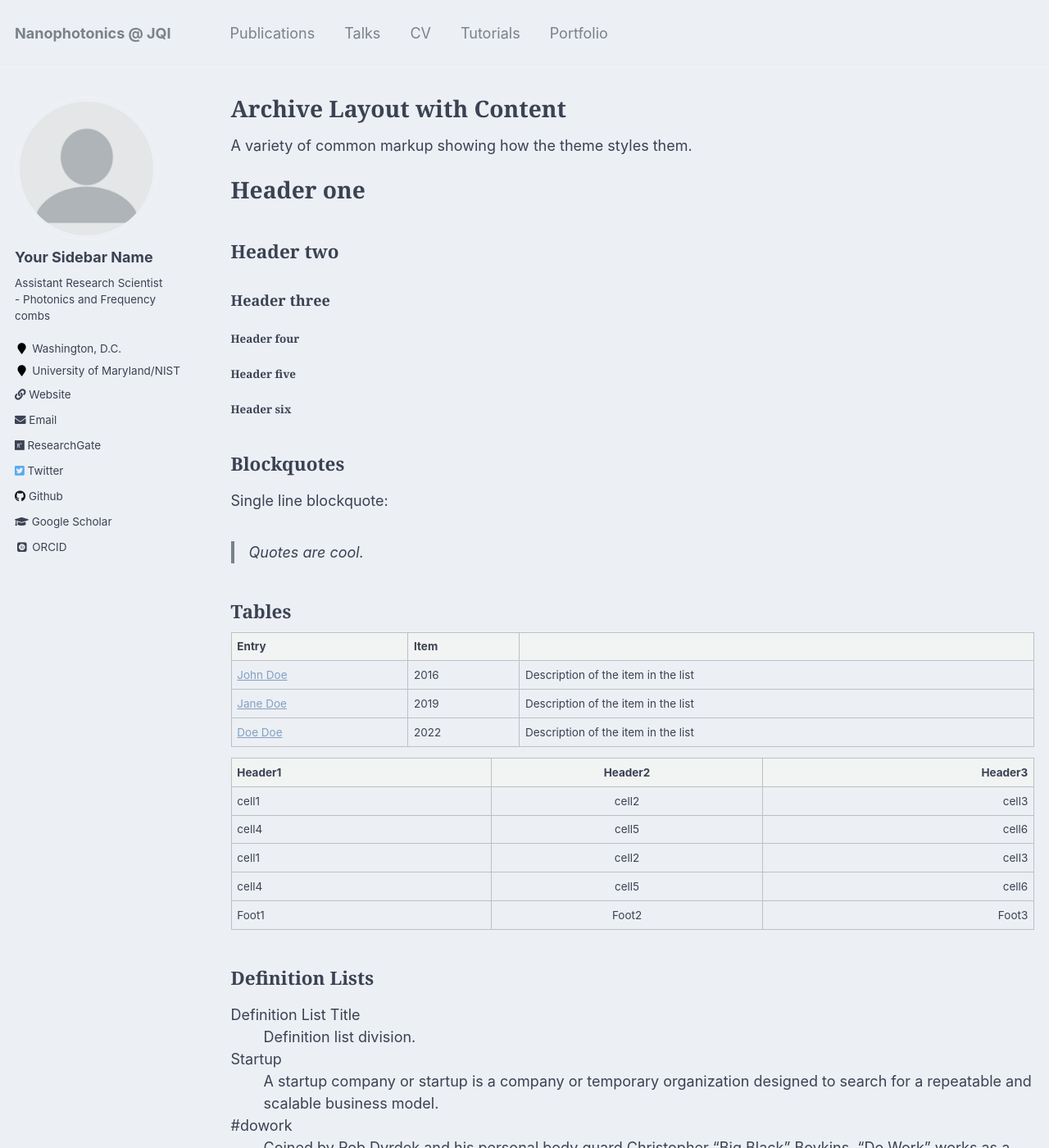
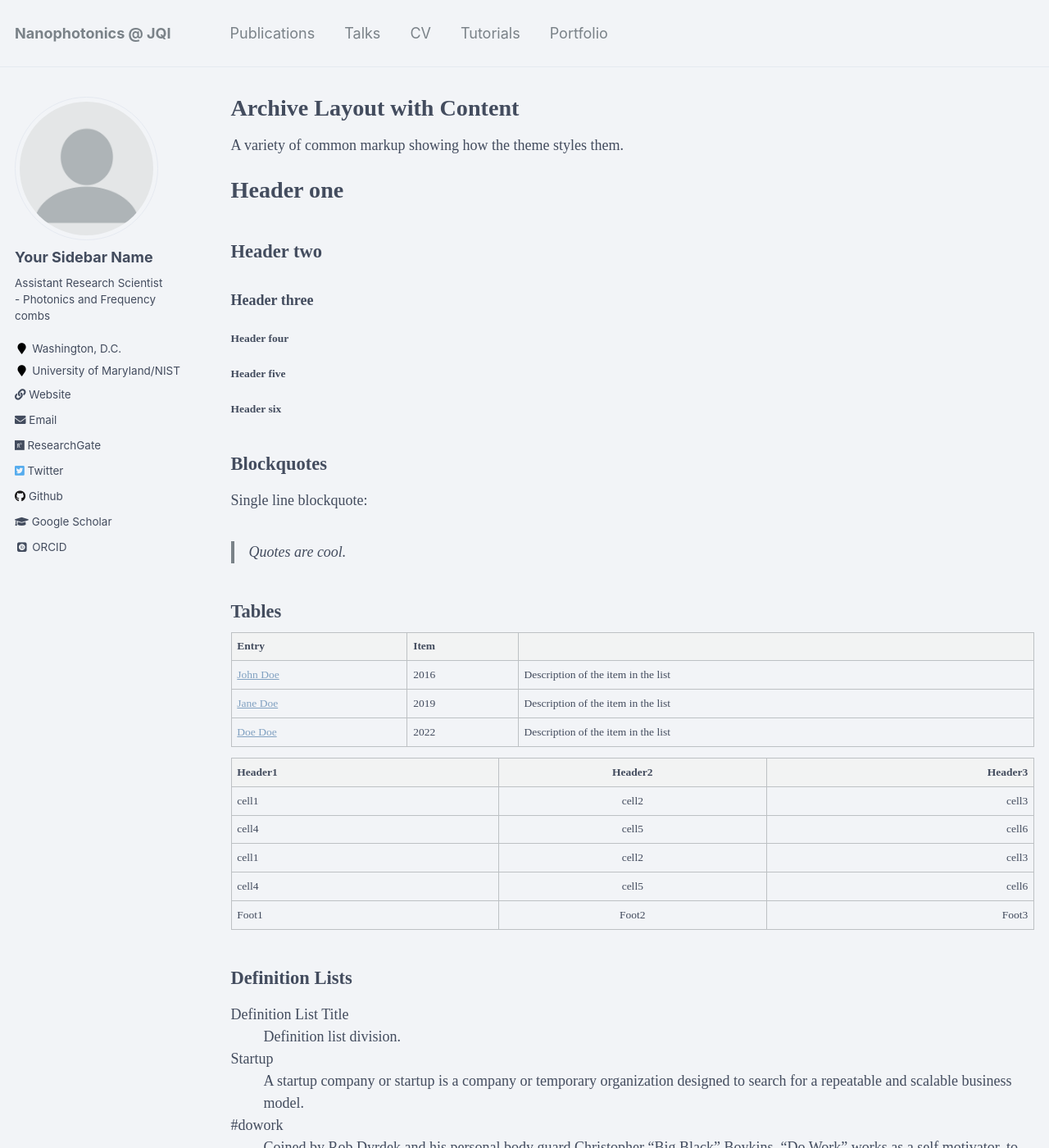
Before and after one commit to gregmoille/gregmoille.github.io, a Jekyll site: the page built from _pages/archive-layout-with-content.md, in a window 1280 px wide and 1400 px high. Shown: the whole window at 82% size. Built offline with Jekyll 4.4.1, drawn with Linux system fonts in a browser that asks for light colours; some web fonts are replaced.

Commit message:
change fonts

```diff
--- a/_sass/_variables.scss
+++ b/_sass/_variables.scss
@@ -5,7 +5,6 @@
 /*
    Typography
    ========================================================================== */
-
 $doc-font-size              : 16;
 
 /* paragraph indention */
@@ -28,8 +27,8 @@ $bodoni                     : "Bodoni MT", serif;
 $calisto                    : "Calisto MT", serif;
 $garamond                   : Garamond, serif;
 
-$global-font-family         : $sans-serif;
-$header-font-family         : $serif;
+$global-font-family         : Fira Sans;
+$header-font-family         : Dongle, Fira Sans;
 $caption-font-family        : $serif;
 
 /* type scale */
@@ -53,12 +52,13 @@ $darker-gray                : mix(#2E3440, $gray, 60%);
 $light-gray                 : mix(#fff, $gray, 50%);
 $lighter-gray               : mix(#fff, $gray, 90%);
 
-$body-color                 : #ECEFF4;
-$background-color           : #ECEFF4;
+
+$body-color                 : #f2f4f7;
+$background-color           : #f2f4f7;
 $code-background-color      : #fafafa;
 $code-background-color-dark : $light-gray;
-$text-color                 : #3B4252;
-$border-color               : $lighter-gray;
+$text-color                 : #434C5E;
+$border-color               : #E5E9F0;
 
 $primary-color              : #7a8288;
 $success-color              : #62c462;
```
Also changed, not shown: _pages/about.md (+1 -1 lines).
